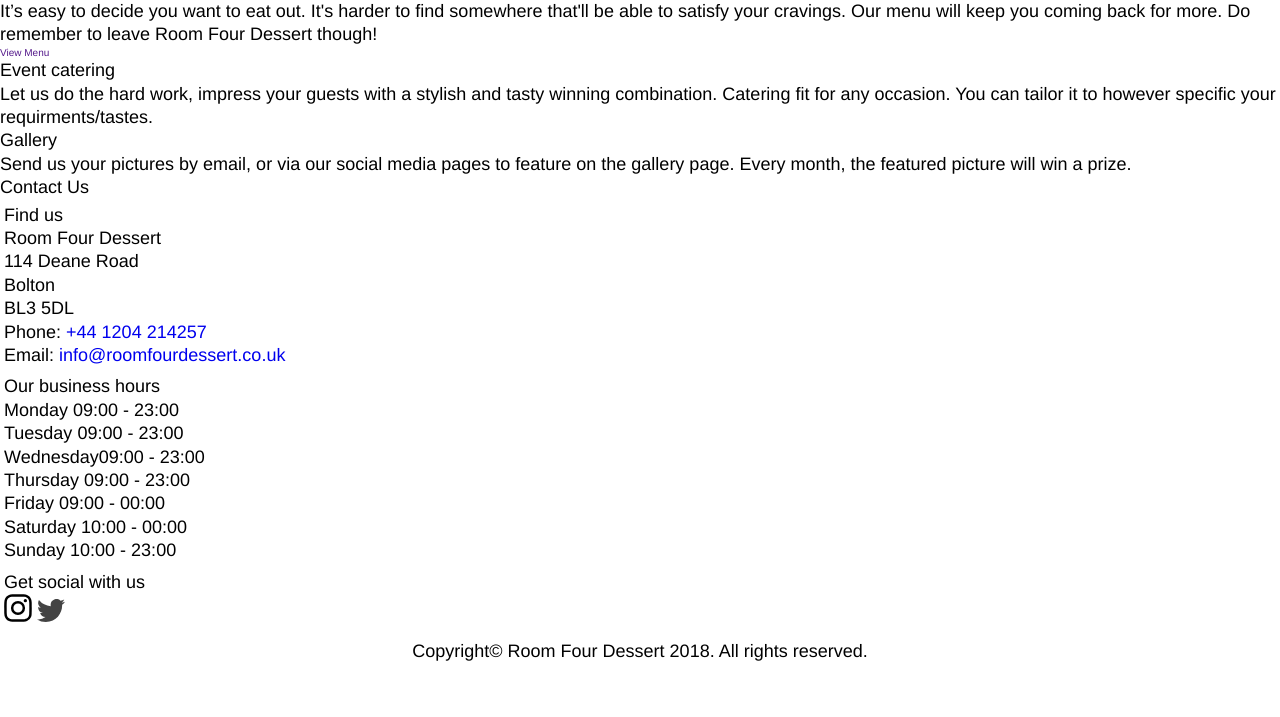
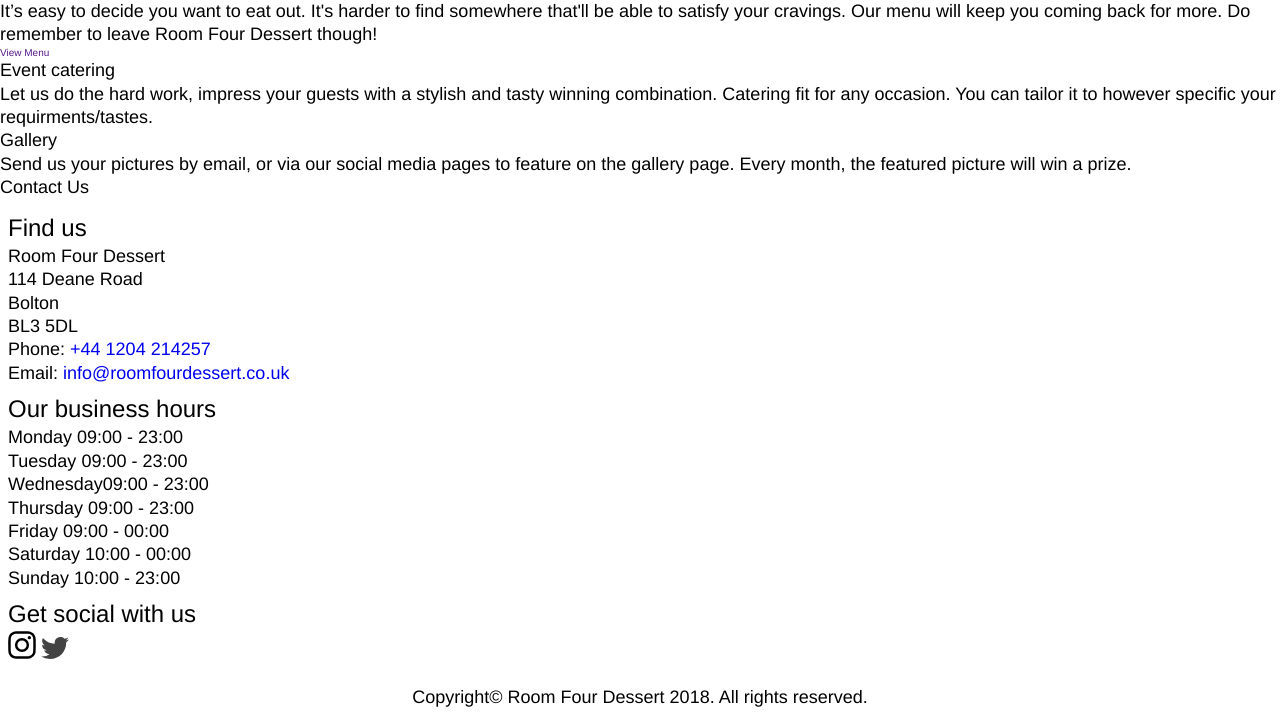
Before and after one commit to s00pGuY/RoomFourDessert, a PHP site: page /index.php in a window 1280 px wide. Shown: the part 275-992 px from the top of the page. Before the commit the page ends 936 px from the top, so only its background shows below. Run offline with PHP 8.4, Linux system fonts and the light colour scheme.

Commit message:
added css to footer:
-changed font size for h2
-removed list style for all <li> in css reset
-added padding to footer list

```diff
--- a/assets/css/style.css
+++ b/assets/css/style.css
@@ -23,6 +23,10 @@
 	padding: 0;
 	font-size: 1.8rem;
 	font-weight: normal;
+}
+
+li {
+	list-style-type: none;
 }
 
 img {
@@ -208,10 +212,16 @@
 	display: flex;
 	flex-flow: column wrap;
 	width: 100%;
+	padding: 0.8rem;
 }
 
 .info > ul > li {
-	padding: 0.4rem;
+	padding: 0.4rem 0;
+}
+
+.info h2 {
+	font-size: 2.4rem;
+	margin-bottom: 0.2rem;
 }
 
 .copyright {
```
